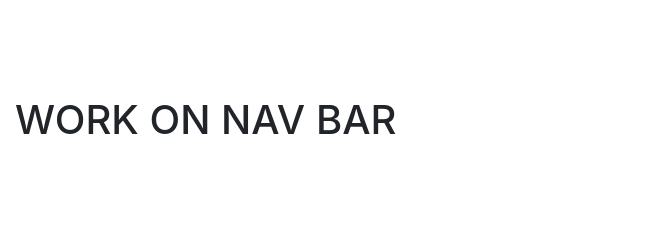
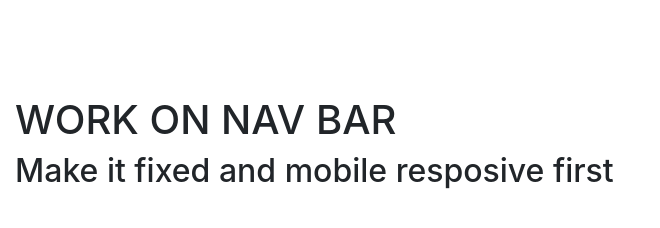
Before and after one commit to JonDevOps/contemporary-pictures, a plain HTML site: page index.html in a window 1280 px wide. Shown: the whole page, without its empty margins (0-660 px from the left). Drawn offline with nearby package versions, Linux system fonts and the light colour scheme.

Commit message:
Update index.html

```diff
--- a/index.html
+++ b/index.html
@@ -25,6 +25,7 @@
   <body>
 <br><br><br><br>
 <h1>WORK ON NAV BAR</h1>
+    <h2>Make it fixed and mobile resposive first</h2>
 
 
     <!-- Optional JavaScript -->
```
